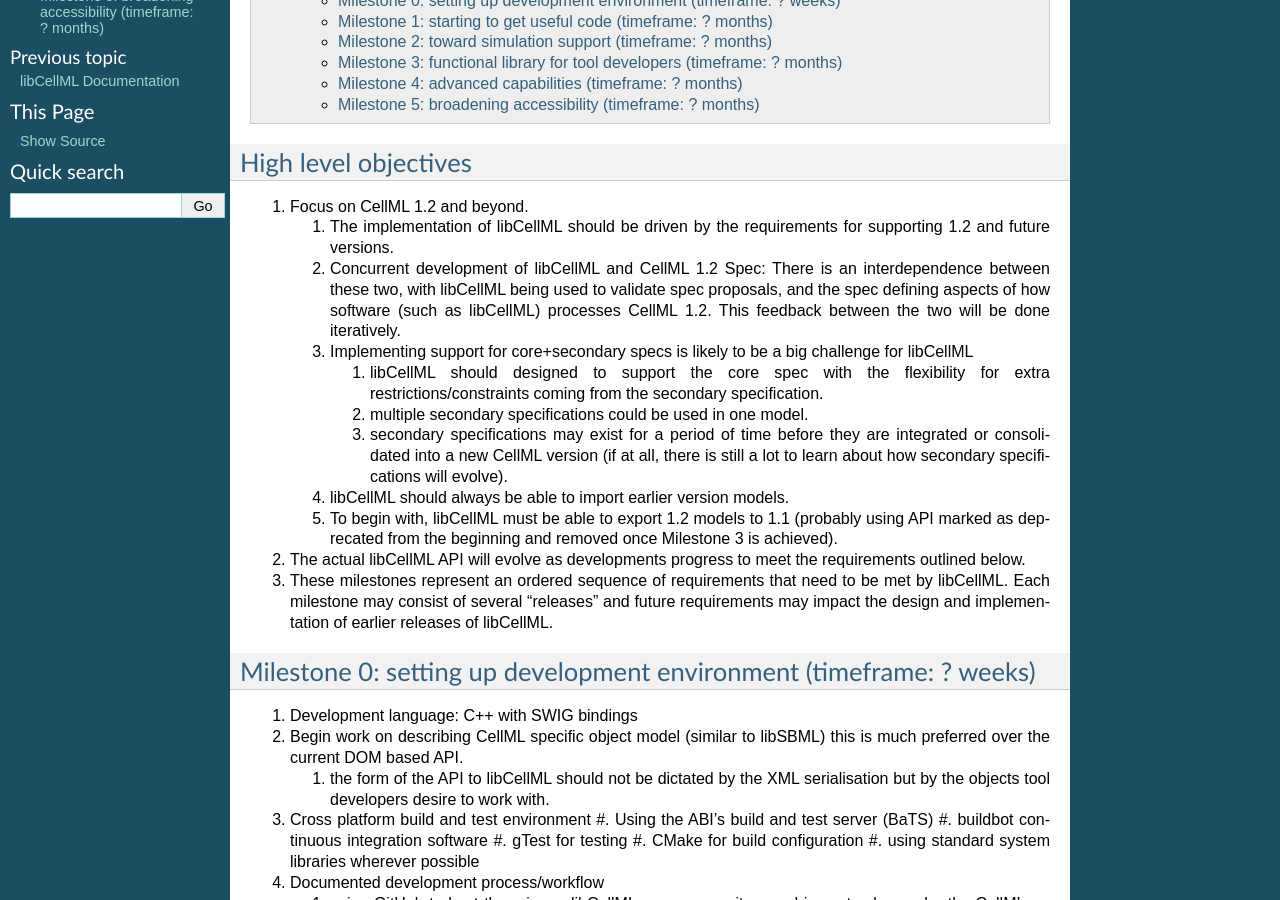
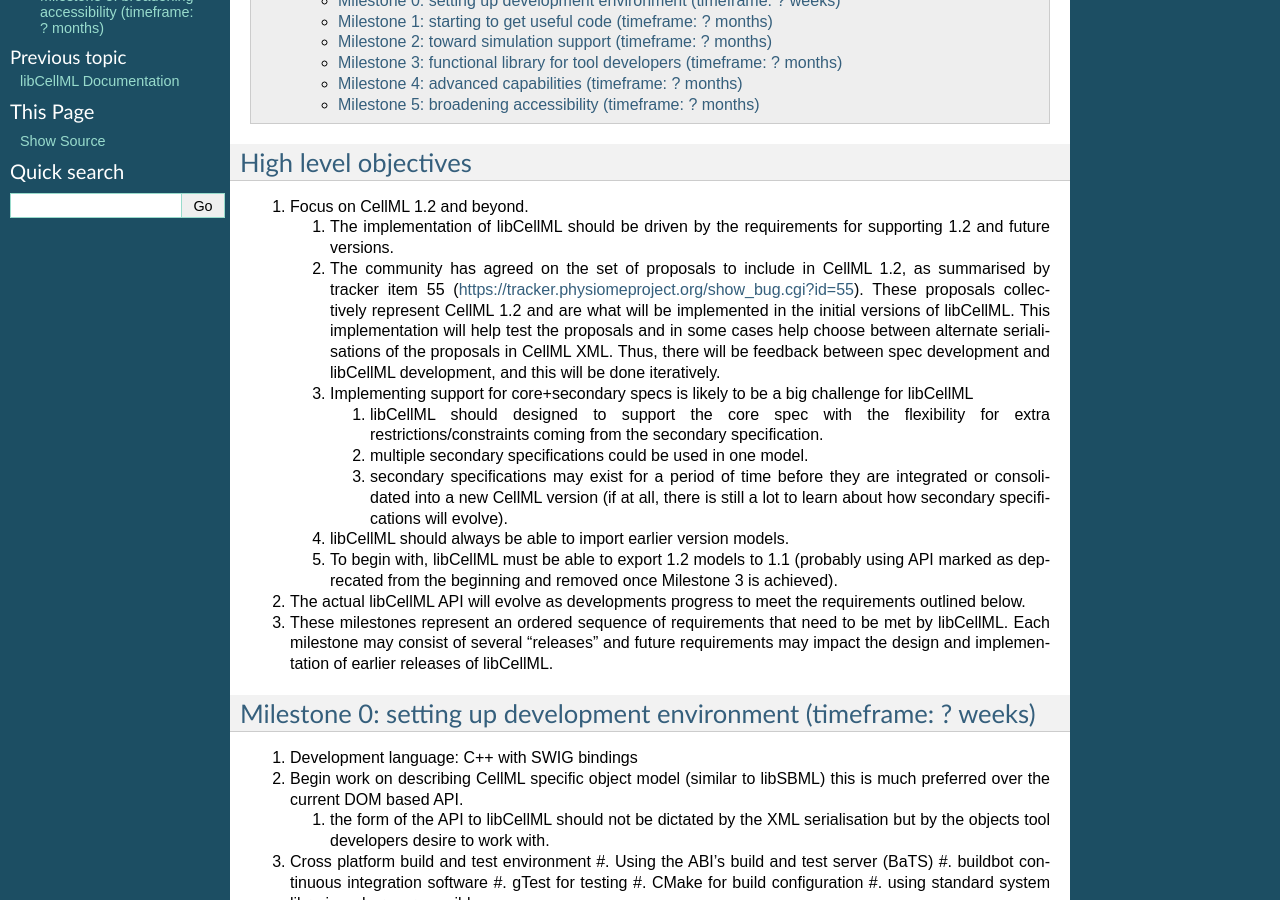
Before and after one commit to hsorby/libcellnl, a Sphinx documentation site: the page built from docs/source/roadmap.rst, in a window 1280 px wide and 900 px high, scrolled down 374 px. Built offline with Sphinx 7.4.7, drawn with Linux system fonts in a browser that asks for light colours.

Commit message:
Reworded mostly according to Andre's suggestion
And retained some of the sense of iterative feedback from my original edit.

```diff
--- a/docs/source/roadmap.rst
+++ b/docs/source/roadmap.rst
@@ -20,7 +20,9 @@ High level objectives
 #. Focus on CellML 1.2 and beyond.
 
    #. The implementation of libCellML should be driven by the requirements for supporting 1.2 and future versions.
-   #. Concurrent development of libCellML and CellML 1.2 Spec: There is an interdependence between these two, with libCellML being used to validate spec proposals, and the spec defining aspects of how software (such as libCellML) processes CellML 1.2.  This feedback between the two will be done iteratively.
+   #. The community has agreed on the set of proposals to include in CellML 1.2, as summarised by tracker item 55 (https://tracker.physiomeproject.org/show_bug.cgi?id=55). These proposals collectively represent CellML 1.2 and are what will be implemented in the initial versions of libCellML.
+      This implementation will help test the proposals and in some cases help choose between alternate serialisations of the proposals in CellML XML.
+      Thus, there will be feedback between spec development and libCellML development, and this will be done iteratively.
    #. Implementing support for core+secondary specs is likely to be a big challenge for libCellML
 
       #. libCellML should designed to support the core spec with the flexibility for extra restrictions/constraints coming from the secondary specification.
```
